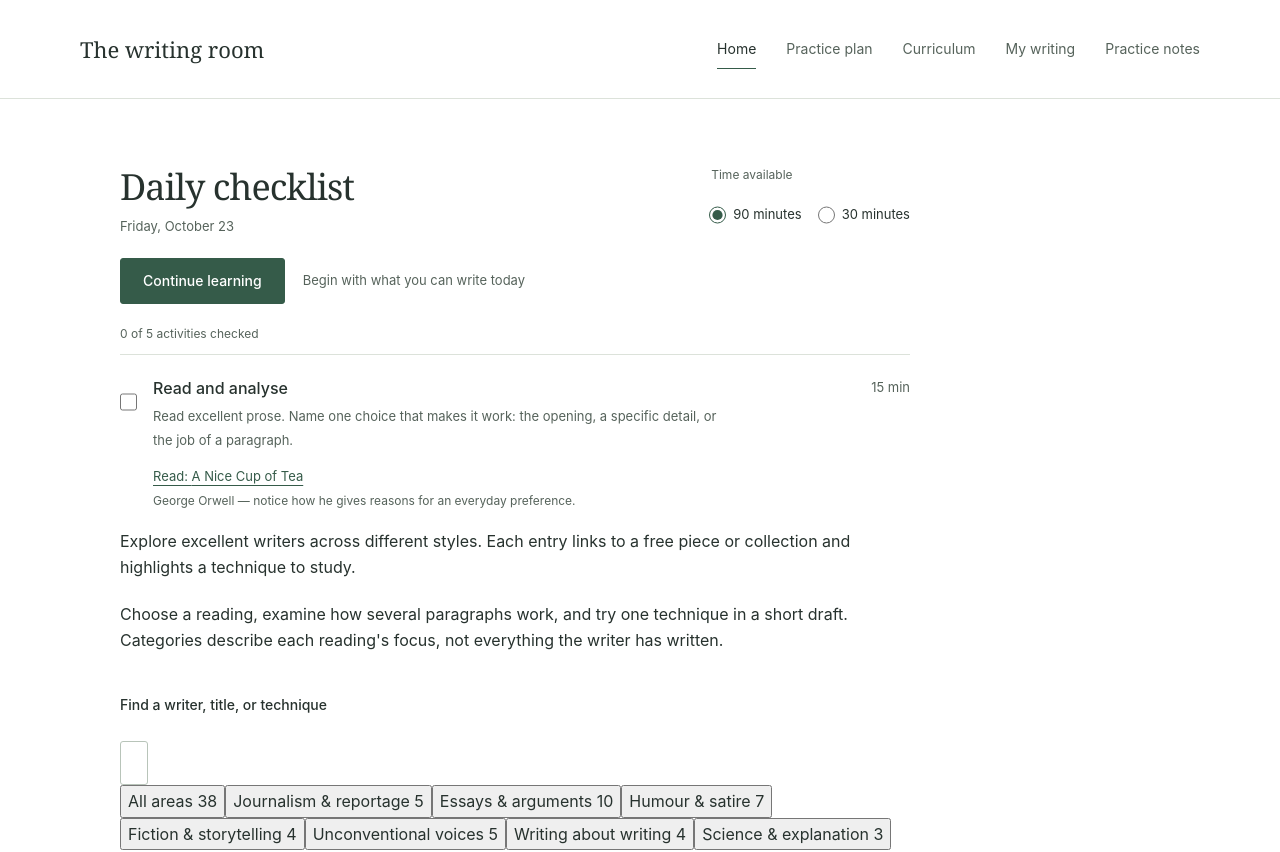
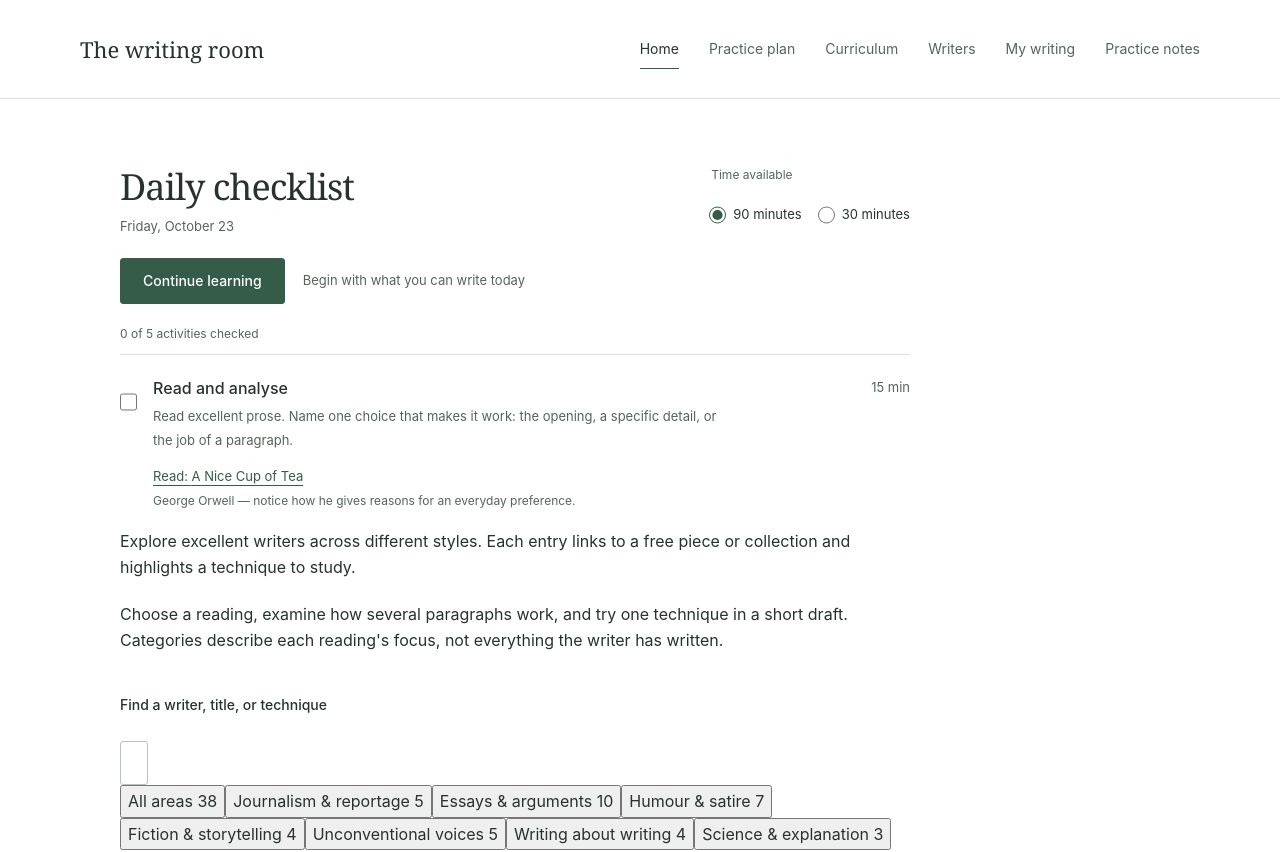
Before and after one commit to DavidZeff1/writing, a Next.js app: page / in a window 1280 px wide. Shown: the top 852 px of the page. Built offline with nearby package versions, Linux system fonts and the light colour scheme.

Commit message:
Add Writers navigation tab and section

```diff
--- a/components/Workbook.tsx
+++ b/components/Workbook.tsx
@@ -5,15 +5,16 @@ import { Lesson } from '../content/types';
 import { isPracticeAssignment, practiceAssignments } from '../content/practice-plan';
 import PracticePlan from './PracticePlan';
 import DailyChecklist from './DailyChecklist';
+import WriterArchives from './WriterArchives';
 import { pageRoute, preparation, sectionGuidance } from '../content/guidance';
 import { blankFields, Draft, emptyWorkbook, feedbackRequest, Fields, makeDraft, mergeWorkbook, Snapshot, STORAGE_KEY, uid, validateWorkbook, Workbook as Book, writingText } from '../lib/workbook';
 
 type LessonTarget=keyof Fields|'learn'|'practice'|'review';
-type View={page:'home'|'curriculum'|'writing'|'notebook'|'backup'|'plan'|'lesson';id?:string;target?:LessonTarget};
+type View={page:'home'|'curriculum'|'writers'|'writing'|'notebook'|'backup'|'plan'|'lesson';id?:string;target?:LessonTarget};
 const parseView=():View=>{
  const [page,id,target]=window.location.hash.slice(1).split('/');
  if(page==='lesson'&&byId[id])return {page:'lesson',id,target:['text','plan','feedback','reflection','learn','practice','review'].includes(target)?target as LessonTarget:undefined};
- if(['curriculum','writing','notebook','backup','plan'].includes(page))return {page:page as View['page']};
+ if(['curriculum','writers','writing','notebook','backup','plan'].includes(page))return {page:page as View['page']};
  return {page:'home'};
 };
 const formatDate=(s:string)=>new Date(s).toLocaleString(undefined,{dateStyle:'medium',timeStyle:'short'});
@@ -121,7 +122,7 @@ export default function Workbook(){
 
  return <>
  <a className="skip" href="#main-content" onClick={e=>{e.preventDefault();heading.current?.focus();}}>Skip to content</a>
- <header className="site-header"><div className="header-inner"><a href="#home" className="brand" aria-label="The writing room home">The writing room</a><nav aria-label="Main navigation"><a href="#home" aria-current={view.page==='home'?'page':undefined}>Home</a><a href="#plan" aria-current={view.page==='plan'||isPractice?'page':undefined}>Practice plan</a><a href="#curriculum" aria-current={view.page==='curriculum'||view.page==='lesson'&&!isPractice?'page':undefined}>Curriculum</a><a href="#writing" aria-current={view.page==='writing'?'page':undefined}>My writing</a><a href="#notebook" aria-current={view.page==='notebook'?'page':undefined}>Practice notes</a></nav></div></header>
+ <header className="site-header"><div className="header-inner"><a href="#home" className="brand" aria-label="The writing room home">The writing room</a><nav aria-label="Main navigation"><a href="#home" aria-current={view.page==='home'?'page':undefined}>Home</a><a href="#plan" aria-current={view.page==='plan'||isPractice?'page':undefined}>Practice plan</a><a href="#curriculum" aria-current={view.page==='curriculum'||view.page==='lesson'&&!isPractice?'page':undefined}>Curriculum</a><a href="#writers" aria-current={view.page==='writers'?'page':undefined}>Writers</a><a href="#writing" aria-current={view.page==='writing'?'page':undefined}>My writing</a><a href="#notebook" aria-current={view.page==='notebook'?'page':undefined}>Practice notes</a></nav></div></header>
  <main id="main-content" ref={heading} tabIndex={-1} className={view.page==='lesson'?'lesson-main':'page-main'}>
  {error&&<div className="error" role="alert"><strong>Keep a copy of your work.</strong><p>{error}</p><a href="#backup">Open backups and recovery</a></div>}
  {!ready?<p className="loading" role="status">Opening your workbook…</p>:<>
@@ -133,6 +134,8 @@ export default function Workbook(){
  </div>}
 
  {view.page==='plan'&&<PracticePlan book={book} resumeId={resume.id} update={(day,value)=>commit(b=>({...b,practice:{...b.practice,[day]:value}}))}/>}
+
+ {view.page==='writers'&&<><div className="page-title"><h1>Writers</h1><p className="lead">Explore journalism, essays, satire, fiction, science, and unconventional voices.</p></div><WriterArchives/></>}
 
  {view.page==='curriculum'&&<>
  <div className="page-title"><h1>The curriculum</h1><p className="lead">Choose a lesson or continue from your saved place.</p></div>
```
